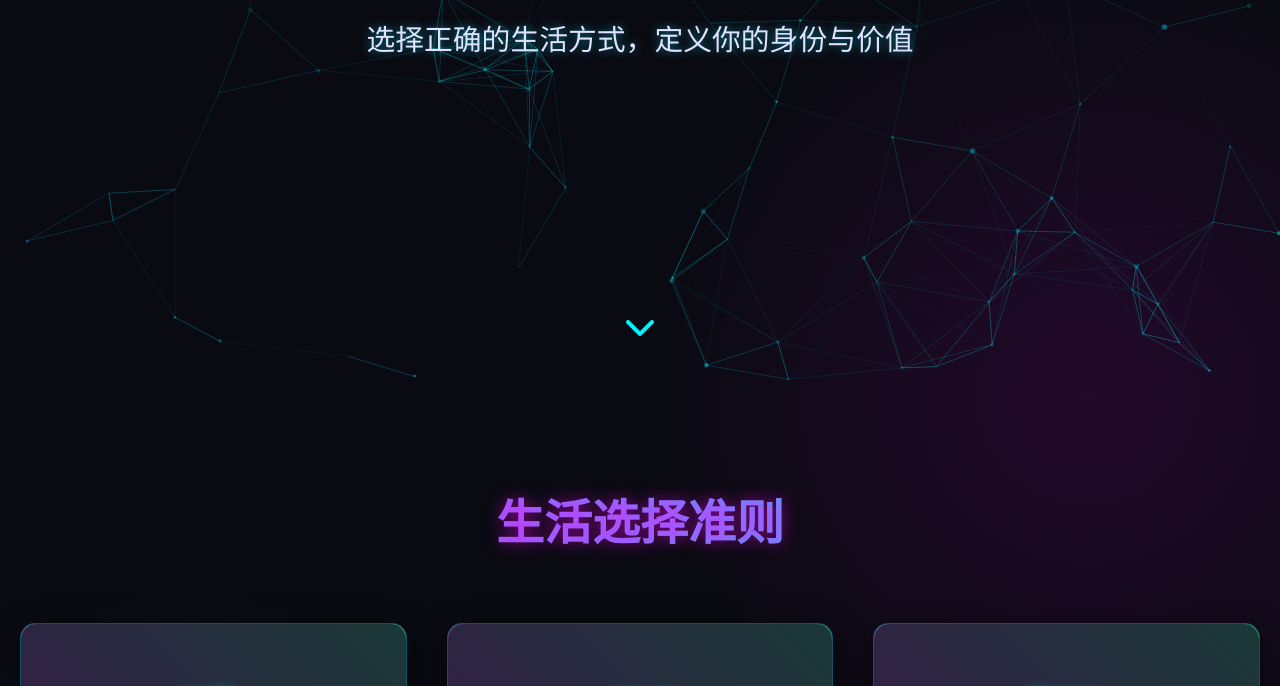
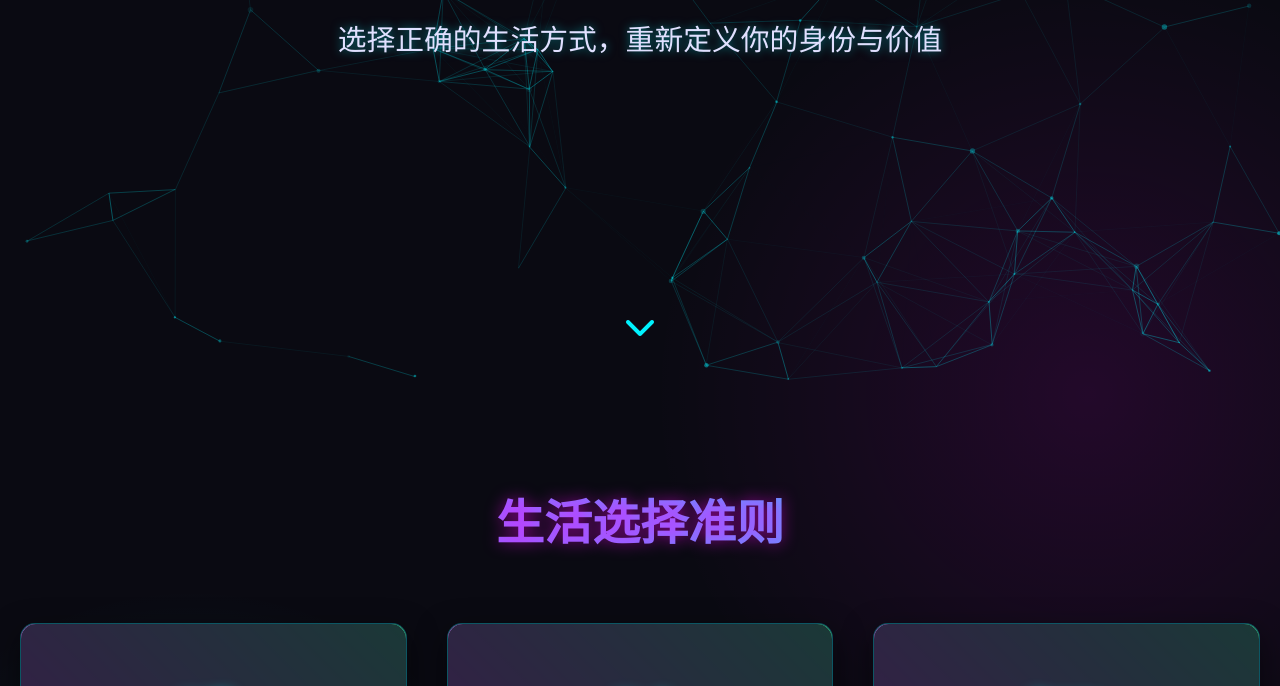
Before and after one commit to SharkBully/netlify-lycaon, a plain HTML site: page index.html in a window 1280 px wide. Shown: the part 414-1100 px from the top of the page. Drawn offline with nearby package versions, Linux system fonts and the light colour scheme.

Commit message:
Update index.html

```diff
--- a/index.html
+++ b/index.html
@@ -4,7 +4,7 @@
     <meta name="baidu-site-verification" content="codeva-JcQZyWmUgF" />
     <meta charset="UTF-8">
     <meta name="viewport" content="width=device-width, initial-scale=1.0">
-    <title>现代生活指南 - 炫酷版</title>
+    <title>现代生活指南 - 正式版</title>
     <link rel="stylesheet" href="https://cdnjs.cloudflare.com/ajax/libs/font-awesome/6.4.0/css/all.min.css">
     <style>
         :root {
@@ -511,7 +511,7 @@
     <!-- 英雄区域 -->
     <section class="hero" id="home">
         <h1>现代生活指南</h1>
-        <p>选择正确的生活方式，定义你的身份与价值</p>
+        <p>选择正确的生活方式，重新定义你的身份与价值</p>
         <div class="scroll-down">
             <i class="fas fa-chevron-down"></i>
         </div>
@@ -693,4 +693,5 @@
         });
     </script>
 </body>
+
 </html>
```
